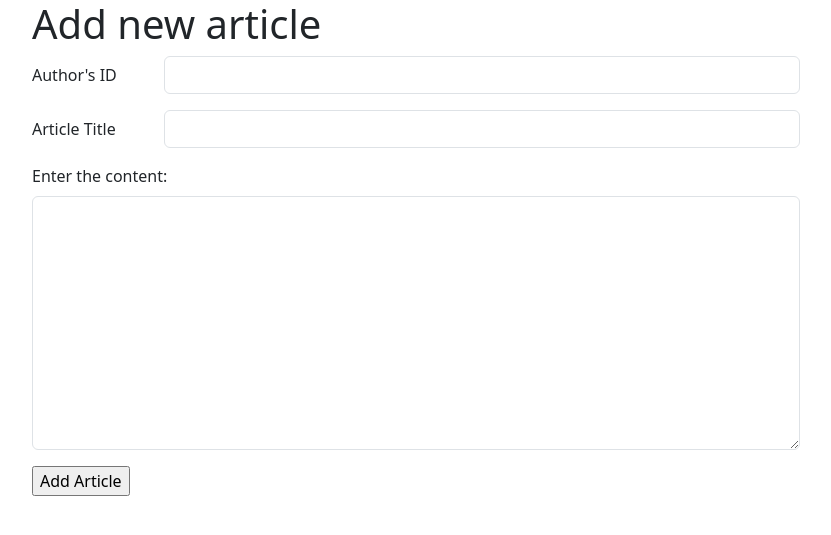
After one commit to rounak161106/modern-application-development, a Flask app: page /create in a window 1280 px wide. The commit adds this page. Shown: the top 535 px of the page, without its empty margins (224-1055 px from the left). Run offline with Flask 3, Linux system fonts and the light colour scheme.

Commit message:
Add article functionality

```diff
--- a/Flask_sqlalchemy/main.py
+++ b/Flask_sqlalchemy/main.py
@@ -1,5 +1,6 @@
-from flask import Flask, request, render_template
+from flask import Flask, request, render_template, redirect
 from flask_sqlalchemy import SQLAlchemy
+from sqlalchemy.orm import Session
 
 import os
 path = os.path.abspath(os.path.dirname(__file__))
@@ -38,5 +39,33 @@ def article_by(user_name):
     articles = Article.query.filter(Article.authors.any(name = user_name))
     return render_template("article_by.html", articles = articles, author = user_name)
 
+@app.route("/create", methods=["GET"])
+def create():
+    return render_template("create.html")
+
+@app.route("/add", methods=["POST"])
+def add():
+    author_id = request.form.get("author")
+    title = request.form.get("title")
+    content = request.form.get("content")
+    # 1. Get author from DB
+    author = Author.query.get(author_id)
+
+    if not author:
+        return "Author not found"
+
+    # 2. Create new article
+    new_article = Article(title=title, content=content)
+
+    # 3. Link author (this auto handles article_authors table)
+    new_article.authors.append(author)
+
+    # 4. Save to DB
+    db.session.add(new_article)
+    db.session.commit()
+
+    return redirect("/")
+
+
 if __name__ == "__main__":
     app.run(debug=True)
--- a/Flask_sqlalchemy/templates/article_by.html
+++ b/Flask_sqlalchemy/templates/article_by.html
@@ -43,7 +43,6 @@
                 </ol>
                 <a href="/" class="btn btn-primary">Back</a>
                 </div>
-                <div class="col-md-4">Sidebar</div>
             </div>
         </div>
     </body>
--- /dev/null
+++ b/Flask_sqlalchemy/templates/create.html
@@ -0,0 +1,42 @@
+<!DOCTYPE html>
+<html lang="en">
+<head>
+    <meta charset="UTF-8">
+    <meta name="viewport" content="width=device-width, initial-scale=1.0">
+    <title>Add article</title>
+    <link href="https://cdn.jsdelivr.net/npm/bootstrap@5.3.8/dist/css/bootstrap.min.css" rel="stylesheet" integrity="sha384-sRIl4kxILFvY47J16cr9ZwB07vP4J8+LH7qKQnuqkuIAvNWLzeN8tE5YBujZqJLB" crossorigin="anonymous">
+    <style>
+        .canva{
+            width: 60%;
+            margin: auto;
+        }
+    </style>
+</head>
+<body>
+    <div class="canva">
+        <h1>Add new article</h1>
+        <form action="/add" method="POST">
+
+        <div class="mb-3 row">
+            <label for="author" class="col-sm-2 col-form-label">Author's ID</label><br>
+            <div class="col-sm-10">
+                <input type="text" class="form-control" id="author" name="author">
+            </div>
+        </div>
+        <div class="mb-3 row">
+            <label for="title" class="col-sm-2 col-form-label">Article Title</label>
+            <div class="col-sm-10">
+                <input type="text" class="form-control" id="title" name="title">
+            </div>
+        </div>
+
+        <div class="mb-3">
+            <label for="exampleFormControlTextarea1" class="form-label">Enter the content:</label>
+            <textarea class="form-control" id="exampleFormControlTextarea1" rows="10dd" name="content"></textarea>
+        </div>
+
+        <input type="submit" name="" id="" value="Add Article">
+    </form>
+    </div>
+</body>
+</html>
--- a/Flask_sqlalchemy/templates/index.html
+++ b/Flask_sqlalchemy/templates/index.html
@@ -43,7 +43,9 @@
                 </ol>
                 </div>
 
-                <div class="col-md-4">Sidebar</div>
+                <div class="col-md-4">
+                    <a href="/create" class="btn btn-primary">Add Articles</a>
+                </div>
             </div>
         </div>
     </body>
```
Also changed, not shown: Flask_sqlalchemy/testdb.sqlite3.
